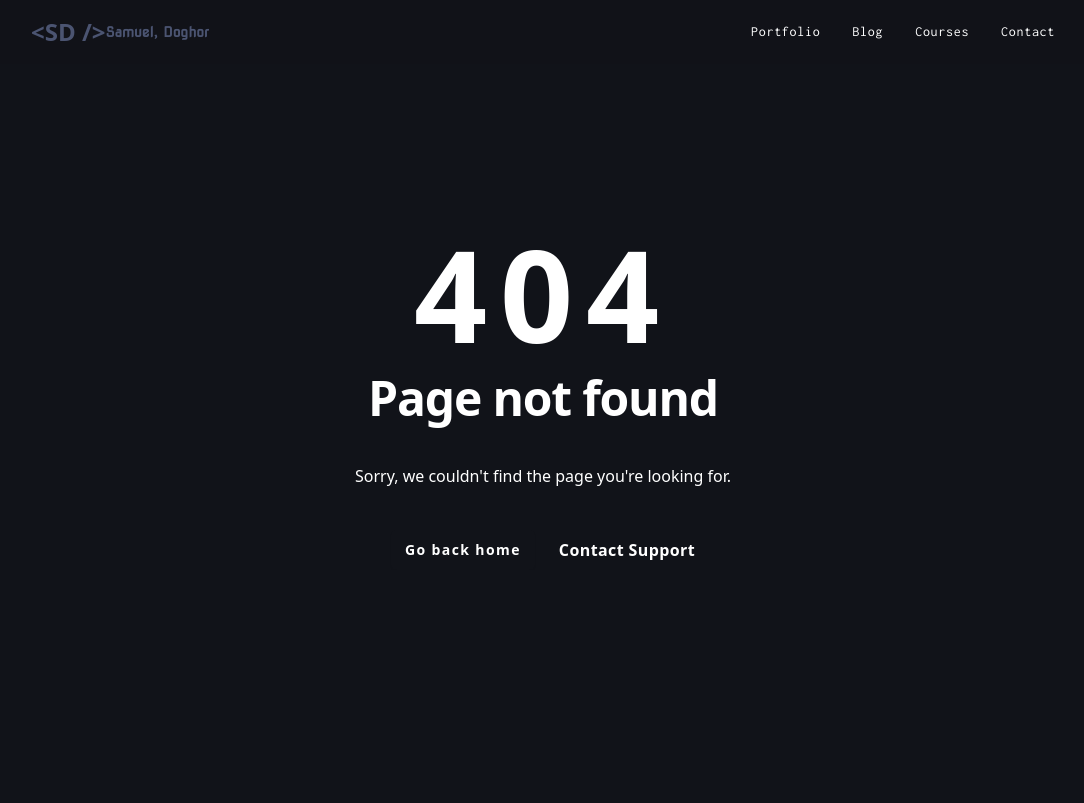
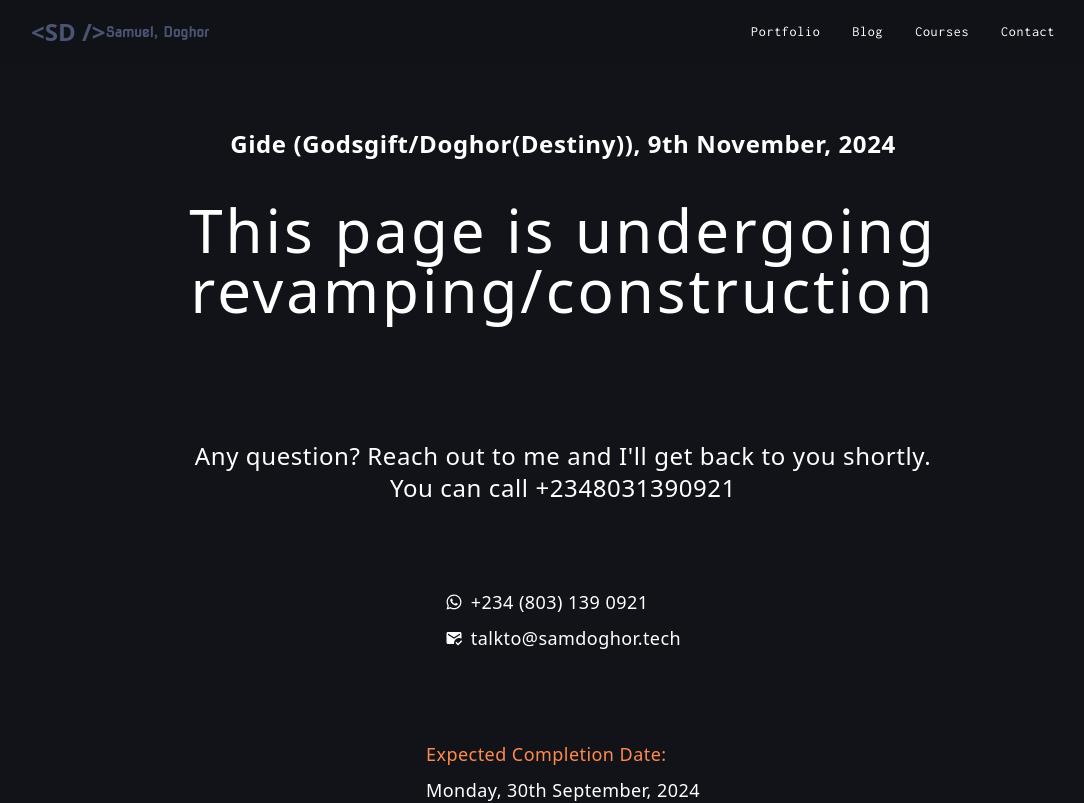
Before and after one commit to samdoghor/samdoghor.com, a React (Vite) app: page /gide in a window 1280 px wide. Before the commit this address had no page. Shown: the top 803 px of the page, without its empty margins (97-1181 px from the left). Built offline with nearby package versions, Linux system fonts and the light colour scheme; a web font is replaced by a local one.

Commit message:
feat: gide page

```diff
--- a/src/Index.jsx
+++ b/src/Index.jsx
@@ -16,6 +16,7 @@ import NotFound from "./pages/NotFound";
 import Portfolio from "./pages/Portfolio";
 import Jobs from "./pages/Jobs";
 import JobsCMS from "./pages/JobsCMS";
+import Gide from "./pages/Gide";
 
 export {
   Contact,
@@ -35,4 +36,5 @@ export {
   Jobs,
   JobsCMS,
   BlogComponent,
+  Gide,
 };
--- a/src/Routers.jsx
+++ b/src/Routers.jsx
@@ -1,5 +1,14 @@
 import { Routes, Route } from "react-router-dom";
-import { Portfolio, Blog, Courses, ContactForm, NotFound, Jobs, JobsCMS } from "./Index";
+import {
+  Portfolio,
+  Blog,
+  Courses,
+  ContactForm,
+  NotFound,
+  Jobs,
+  JobsCMS,
+  Gide,
+} from "./Index";
 
 const Routers = () => {
   return (
@@ -10,6 +19,7 @@ const Routers = () => {
       <Route path="/contact" element={<ContactForm />} />
       <Route path="/jobs-cms" element={<JobsCMS />} />
       <Route path="/jobs" element={<Jobs />} />
+      <Route path="/gide" element={<Gide />} />
       <Route path="*" element={<NotFound />} />
     </Routes>
   );
--- a/src/components/MaintenanceMode.jsx
+++ b/src/components/MaintenanceMode.jsx
@@ -32,10 +32,10 @@ const MaintenanceMode = ({ pagetitle, expectedCompletion }) => {
                 <MdOutlineWhatsapp className="mr-2" /> +234 (803) 139 0921
               </a>
               <a
-                href="mailto:talkto@samdoghor.com"
+                href="mailto:talkto@samdoghor.tech"
                 className="flex items-center py-1"
               >
-                <MdMarkEmailRead className="mr-2" /> talkto@samdoghor.com
+                <MdMarkEmailRead className="mr-2" /> talkto@samdoghor.tech
               </a>
             </span>
           </div>
--- a/src/pages/Blog.jsx
+++ b/src/pages/Blog.jsx
@@ -24,7 +24,7 @@ const Blog = () => {
       </div>
       <MaintenanceMode
         pagetitle="Blog Page"
-        expectedCompletion="Sunday, 31st March, 2024"
+        expectedCompletion="Friday, 24th January, 2025"
       />
     </>
   );
--- a/src/pages/Courses.jsx
+++ b/src/pages/Courses.jsx
@@ -24,7 +24,7 @@ const Courses = () => {
       </div>
       <MaintenanceMode
         pagetitle="Courses Page"
-        expectedCompletion="Sunday, 30th June, 2024"
+        expectedCompletion="Monday, 3rd March, 2025"
       />
     </>
   );
--- /dev/null
+++ b/src/pages/Gide.jsx
@@ -0,0 +1,32 @@
+import MaintenanceMode from "../components/MaintenanceMode";
+import { Helmet } from "react-helmet";
+const Gide = () => {
+  return (
+    <>
+      <div>
+        <Helmet>
+          <title> Gide 2024 | God&apos;sgift & Doghor </title>
+
+          <meta property="title" content="Gide 2024 | God'sgift & Doghor" />
+          <meta property="og:title" content="Gide 2024 | God'sgift & Doghor" />
+          <meta
+            property="description"
+            content="God'sgift Ogodo and I, Doghor Samuel, share a deep bond built on love, friendship, and faith. This page is a reflection of our journey together as we continue to grow and create a life filled with joy and purpose."
+          />
+          <meta
+            property="og:description"
+            content="God'sgift Ogodo and I, Doghor Samuel, share a deep bond built on love, friendship, and faith. This page is a reflection of our journey together as we continue to grow and create a life filled with joy and purpose."
+          />
+          <meta property="image" content="/img/doghs.jpg" />
+          <meta property="og:image" content="/img/doghs.jpg" />
+        </Helmet>
+      </div>
+      <MaintenanceMode
+        pagetitle="Gide (Godsgift/Doghor(Destiny)), 9th November, 2024"
+        expectedCompletion="Monday, 30th September, 2024"
+      />
+    </>
+  );
+};
+
+export default Gide;
```
Also changed, not shown: 1 other file (tests, documents, lock files or other folders).
